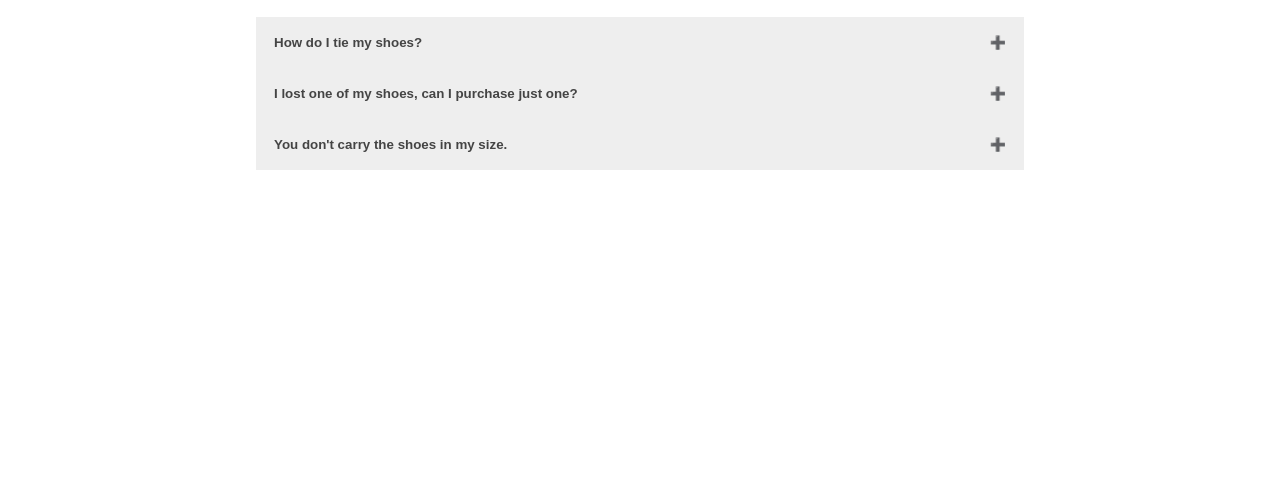
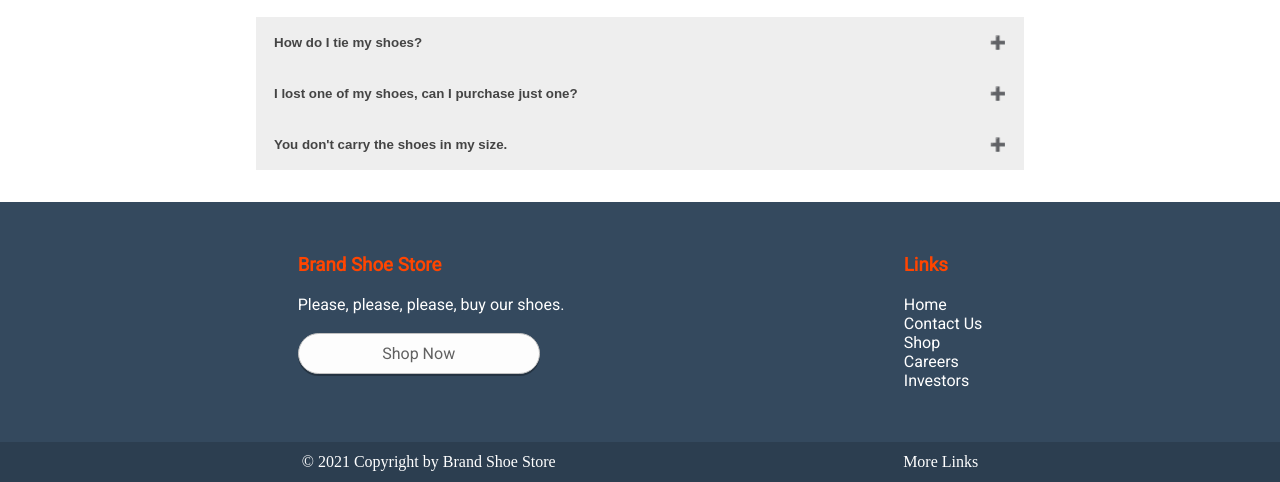
Before and after one commit to mbudak/shoe-store, a plain HTML site: page index.html in a window 1280 px wide. Shown: the part 3923-4405 px from the top of the page. Before the commit the page ends 4125 px from the top, so only its background shows below. Drawn offline with Linux system fonts and the light colour scheme.

Commit message:
footer init

```diff
--- a/index.html
+++ b/index.html
@@ -152,6 +152,34 @@
         </div>
       </div>
 
+
+      <div class="footer">
+        <div class="container">
+          <div class="footer-cta">
+            <h3>Brand Shoe Store</h3>
+            <p>Please, please, please, buy our shoes.</p>
+            <br />
+            <a class="btn-cta" href="#">Shop Now</a>
+
+          </div>
+          <div class="footer-links">
+            <h3>Links</h3>
+              <li><a href="#">Home</a></li>
+              <li><a href="#">Contact Us</a></li>
+              <li><a href="#">Shop</a></li>
+              <li><a href="#">Careers</a></li>
+              <li><a href="#">Investors</a></li>
+          </div>
+
+        </div>
+      </div>
+      <div class="footer-copyright">
+        <div class="container row">
+          <div>© 2021 Copyright by Brand Shoe Store</div>
+          <div class="more-links">More Links</div>
+        </div>
+      </div>
+
     <script src="scripts.js"></script>
     </body>
 </html>
--- a/styles.css
+++ b/styles.css
@@ -560,3 +560,76 @@ faq-panel
   .active:after {
       content: "\2796"; /* Unicode character for "minus" sign (-) */
   }
+
+
+  /**************
+Footer
+**************/
+
+.footer {
+    height: 30vh;
+    margin: 0;
+    background: #34495e;
+    color: white;
+    display: flex;
+    justify-content: center;
+    align-items: center;
+    font-family: roboto;
+  }
+
+  .container {
+    width: 80%;
+    display: flex;
+    flex-direction: row;
+    justify-content: space-around;
+  }
+
+  .footer-cta {
+    display: flex;
+    flex-direction: column;
+  }
+
+  .footer-cta p {
+    margin: 0;
+  }
+
+  h3 {
+    margin-top: 0;
+  }
+  .footer h3 {
+      color: orangered;
+  }
+
+  .footer-links {
+    text-align: left;
+  }
+
+  .footer-links li {
+    list-style: none;
+  }
+
+
+  .footer-links a {
+    text-decoration: none;
+    color: white;
+    text-align: left;
+  }
+
+  .footer-copyright {
+    height: 5vh;
+    display: flex;
+    justify-content: center;
+    align-items: center;
+    background: #2c3e50;
+    color: white;
+  }
+
+  .row {
+    display: flex;
+    flex-direction: row;
+    justify-content: space-around;
+  }
+
+  .more-links {
+    cursor: pointer;
+  }
```
